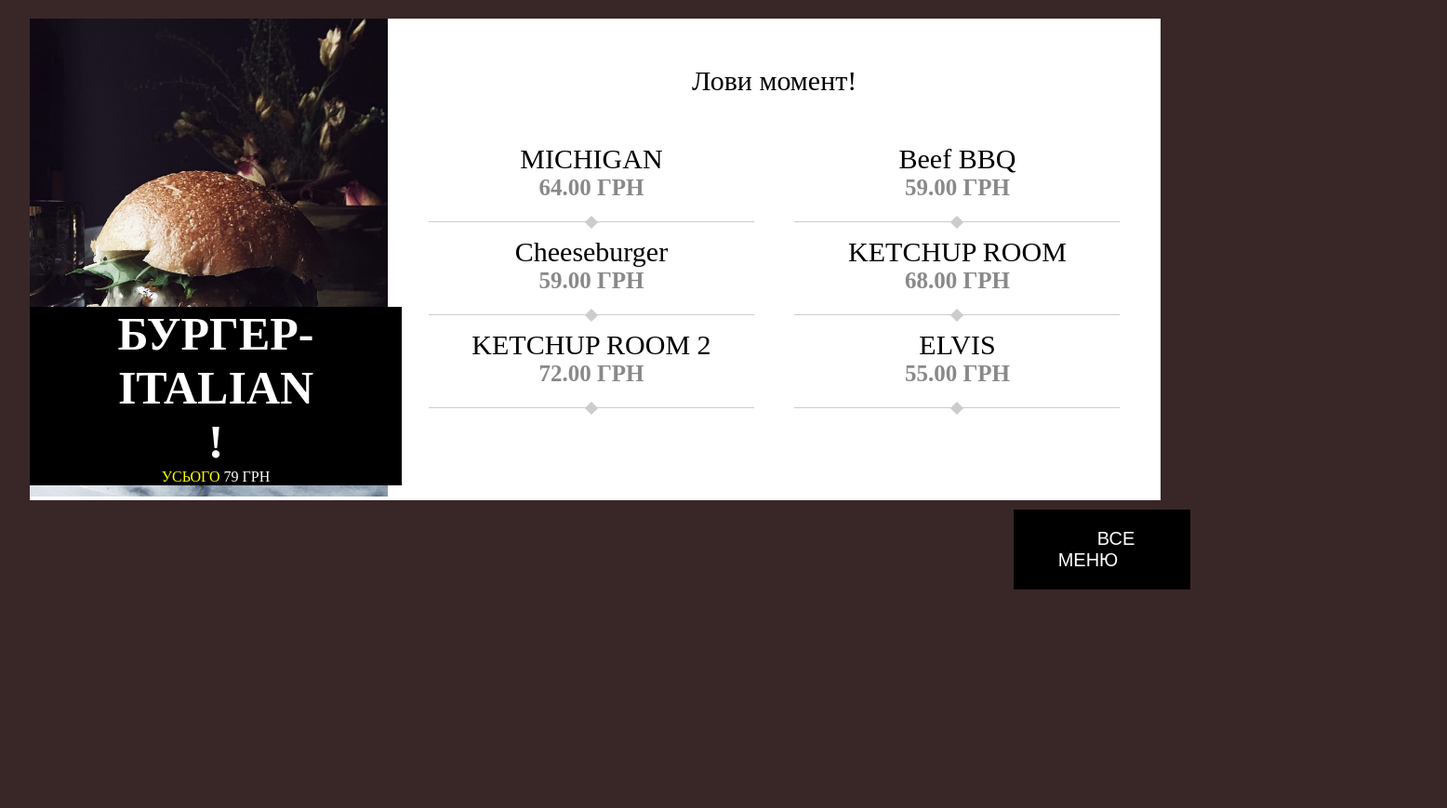
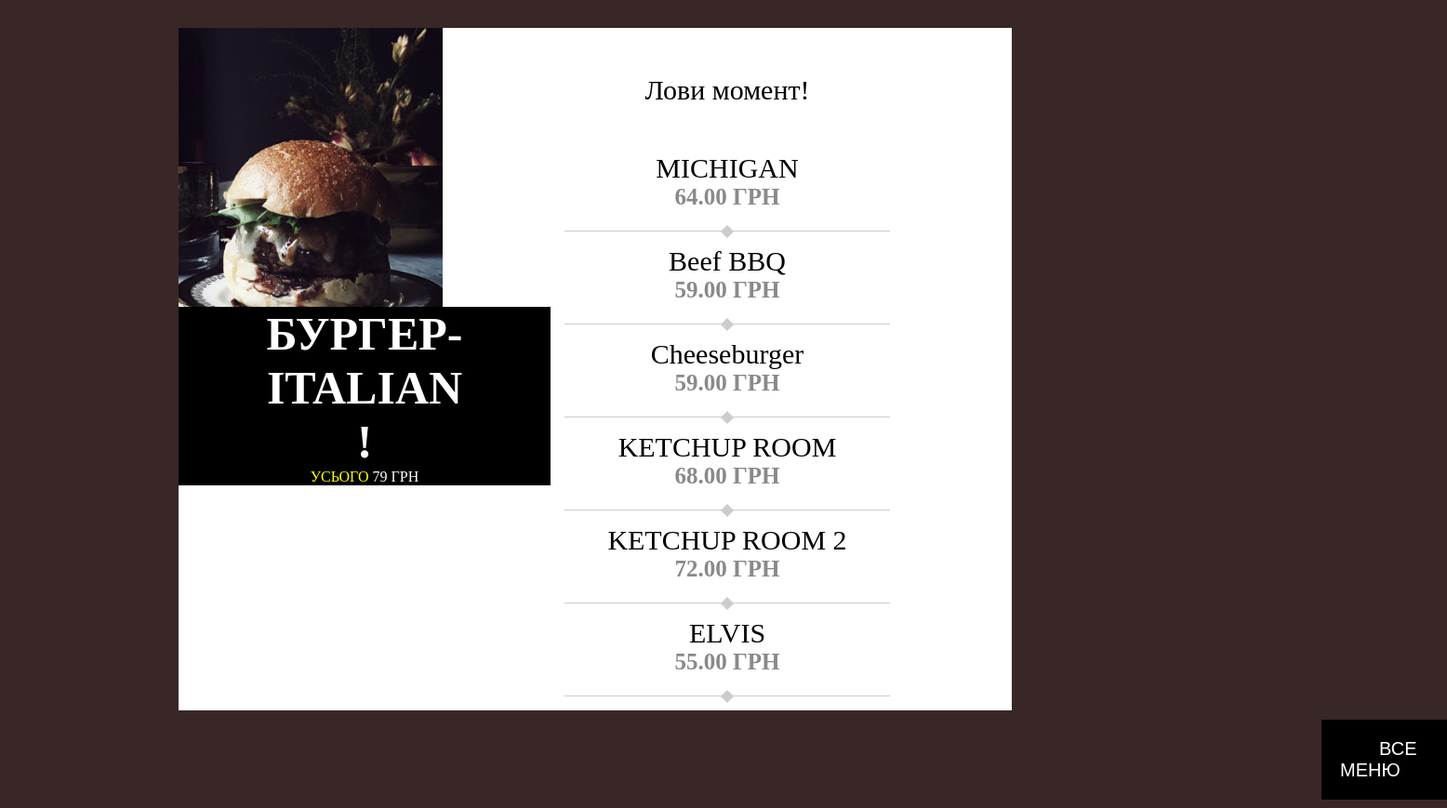
Before and after one commit to ellizabeth1/ellizabeth1.github.io, a plain HTML site: page LR_6/task_5/index.html in a window 1280 px wide. Shown: the whole page at 93% size, 1556 px wide, since content can reach past the window. Before the commit the page ends 800 px from the top, so only its background shows below. Drawn offline with nearby package versions, Linux system fonts and the light colour scheme.

Commit message:
Add files via upload

```diff
--- a/LR_6/task_5/style.scss
+++ b/LR_6/task_5/style.scss
@@ -16,9 +16,9 @@ body {
     main {
         display: flex;
         background: white;
-        width: 95%;
+        width: 70%;
         margin: 0 auto;
-        margin-top: 20px;
+        margin-top: 30px;
 
         .photo_side {
             width: 400px;
@@ -106,7 +106,7 @@ body {
         padding: 20px;
         border: none;
         margin-top: 10px;
-        margin-left: 1090px;
+        margin-left: 1421px;
 
         a {
             color: white;
```
Also changed, not shown: LR_6/task_5/style.css.
